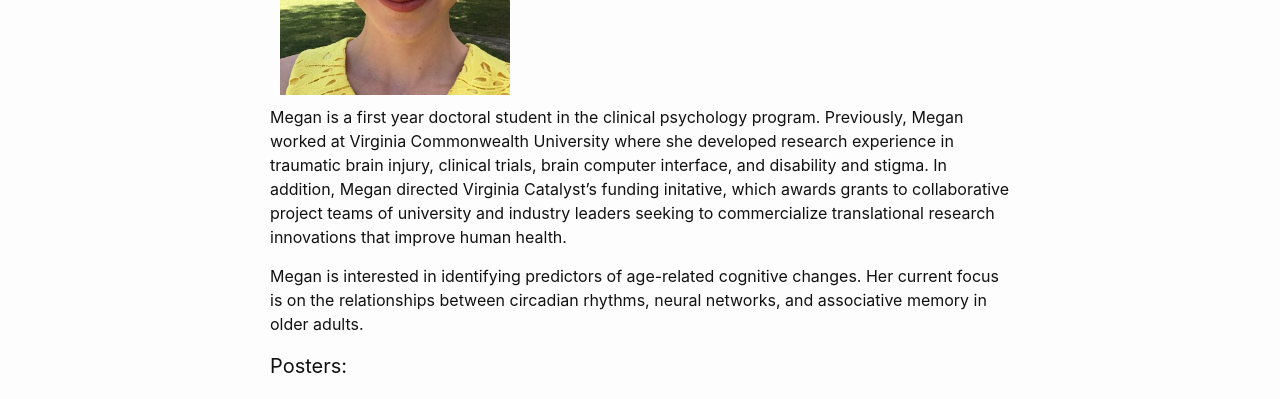
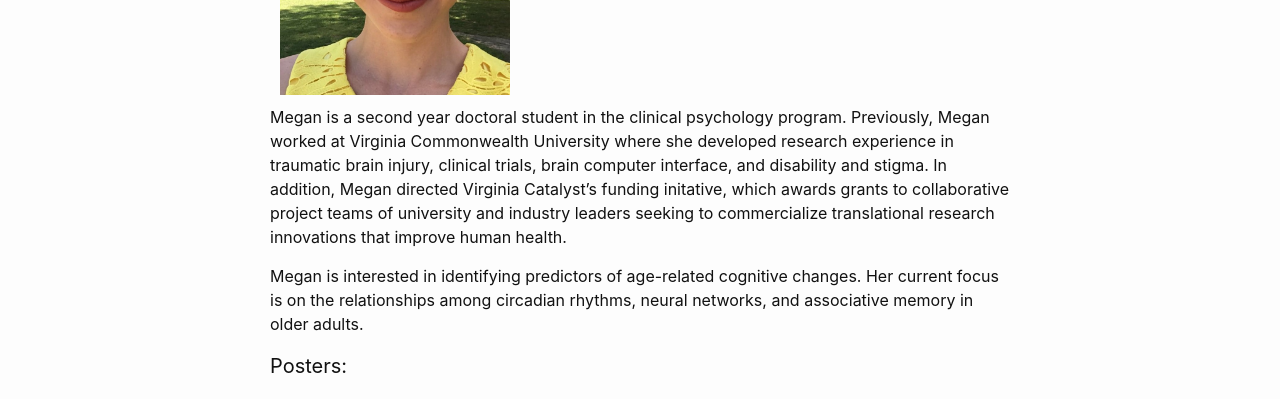
Before and after one commit to UTCogNeuroLab/UTCogNeuroLab.github.io, a Jekyll site: the page built from team/megan-mcmahon.md, in a window 1280 px wide. Shown: the part 386-785 px from the top of the page. Built offline with Jekyll 4.4.1, drawn with Linux system fonts in a browser that asks for light colours; nearby versions of some CDN libraries; some web fonts are replaced.

Commit message:
Update megan-mcmahon.md

```diff
--- a/team/megan-mcmahon.md
+++ b/team/megan-mcmahon.md
@@ -14,9 +14,9 @@ twitter:
 permalink: /people/meganmcmahon/
 ---
 
-Megan is a first year doctoral student in the clinical psychology program. Previously, Megan worked at Virginia Commonwealth University where she developed research experience in traumatic brain injury, clinical trials, brain computer interface, and disability and stigma. In addition, Megan directed Virginia Catalyst's funding initative, which awards grants to collaborative project teams of university and industry leaders seeking to commercialize translational research innovations that improve human health.
+Megan is a second year doctoral student in the clinical psychology program. Previously, Megan worked at Virginia Commonwealth University where she developed research experience in traumatic brain injury, clinical trials, brain computer interface, and disability and stigma. In addition, Megan directed Virginia Catalyst's funding initative, which awards grants to collaborative project teams of university and industry leaders seeking to commercialize translational research innovations that improve human health.
 
-Megan is interested in identifying predictors of age-related cognitive changes. Her current focus is on the relationships between circadian rhythms, neural networks, and associative memory in older adults.
+Megan is interested in identifying predictors of age-related cognitive changes. Her current focus is on the relationships among circadian rhythms, neural networks, and associative memory in older adults.
 
 #### Posters:
 
```
